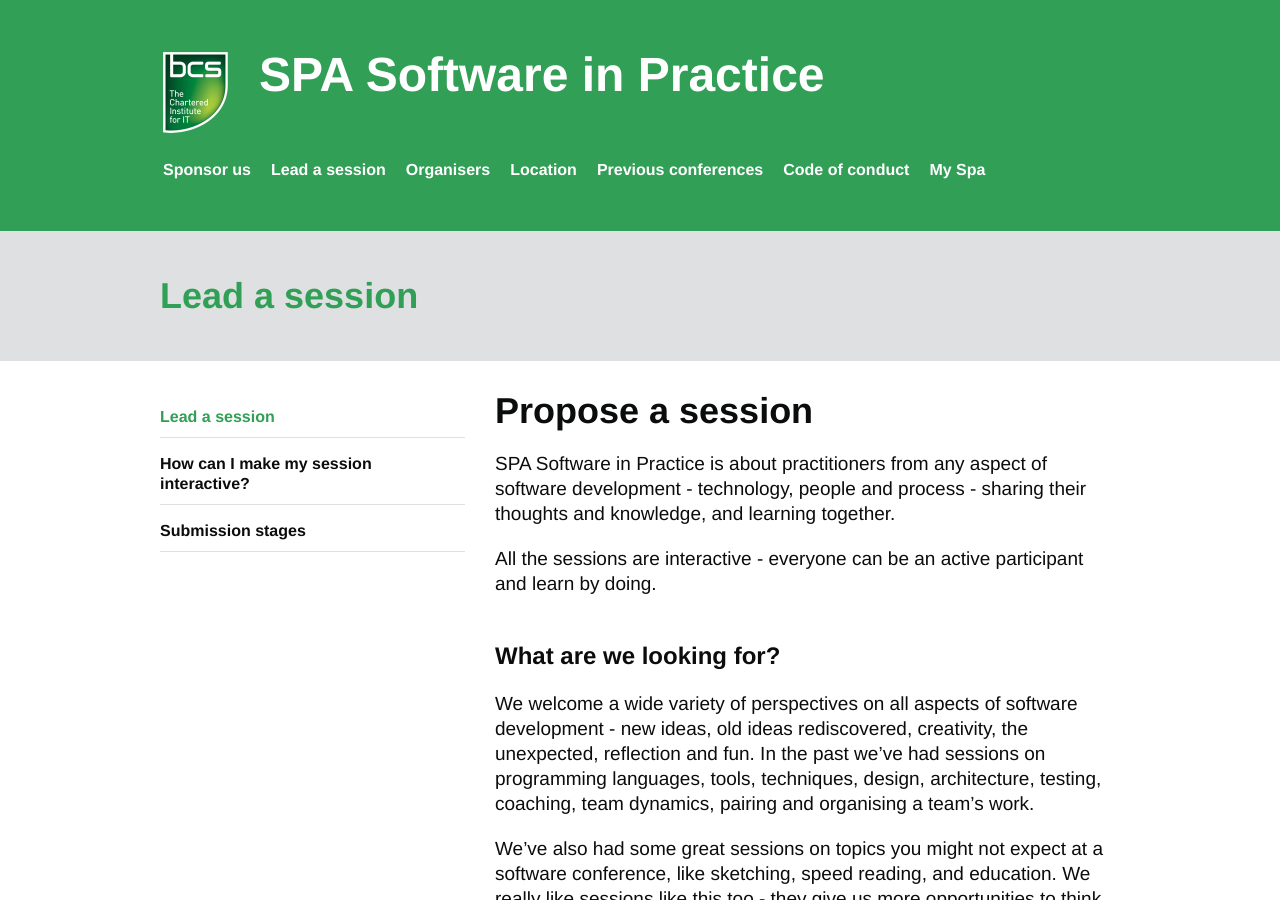
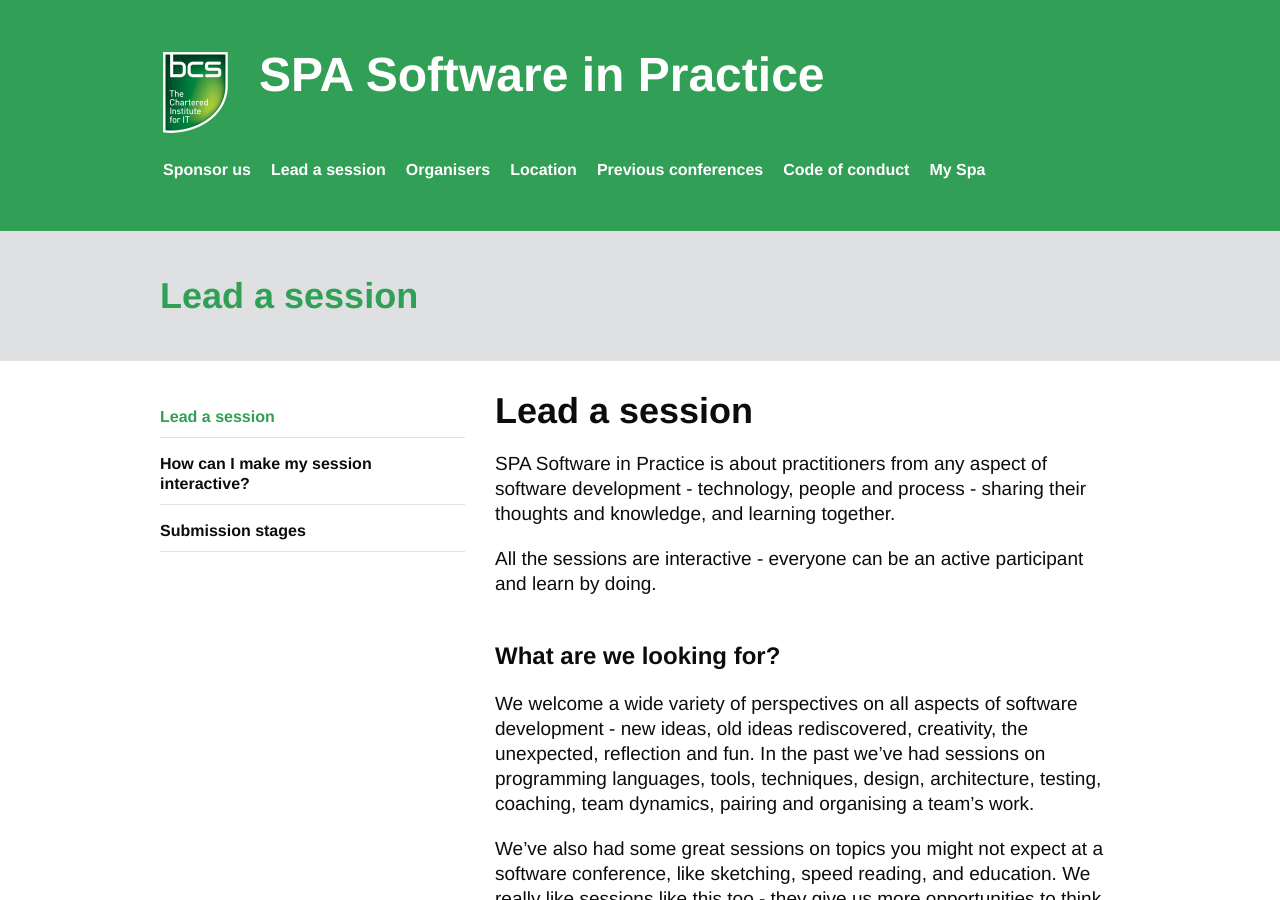
Before and after one commit to spaconference/spa-website, a Jekyll site: the page built from lead-a-session.md, in a window 1280 px wide and 900 px high. Built offline with Jekyll 4.4.1, drawn with Linux system fonts in a browser that asks for light colours.

Commit message:
Use consistent heading for Lead a session

```diff
--- a/lead-a-session.md
+++ b/lead-a-session.md
@@ -4,7 +4,7 @@
 has-nav: lead-a-session
 ---
 
-<h1>Propose a session</h1>
+<h1>Lead a session</h1>
 <p>{{ site.conference.name }} is about practitioners from any aspect of software development - technology, people and process - sharing their thoughts and knowledge, and learning together.</p>
 <p>All the sessions are interactive - everyone can be an active participant and learn by doing.</p>
 
```
